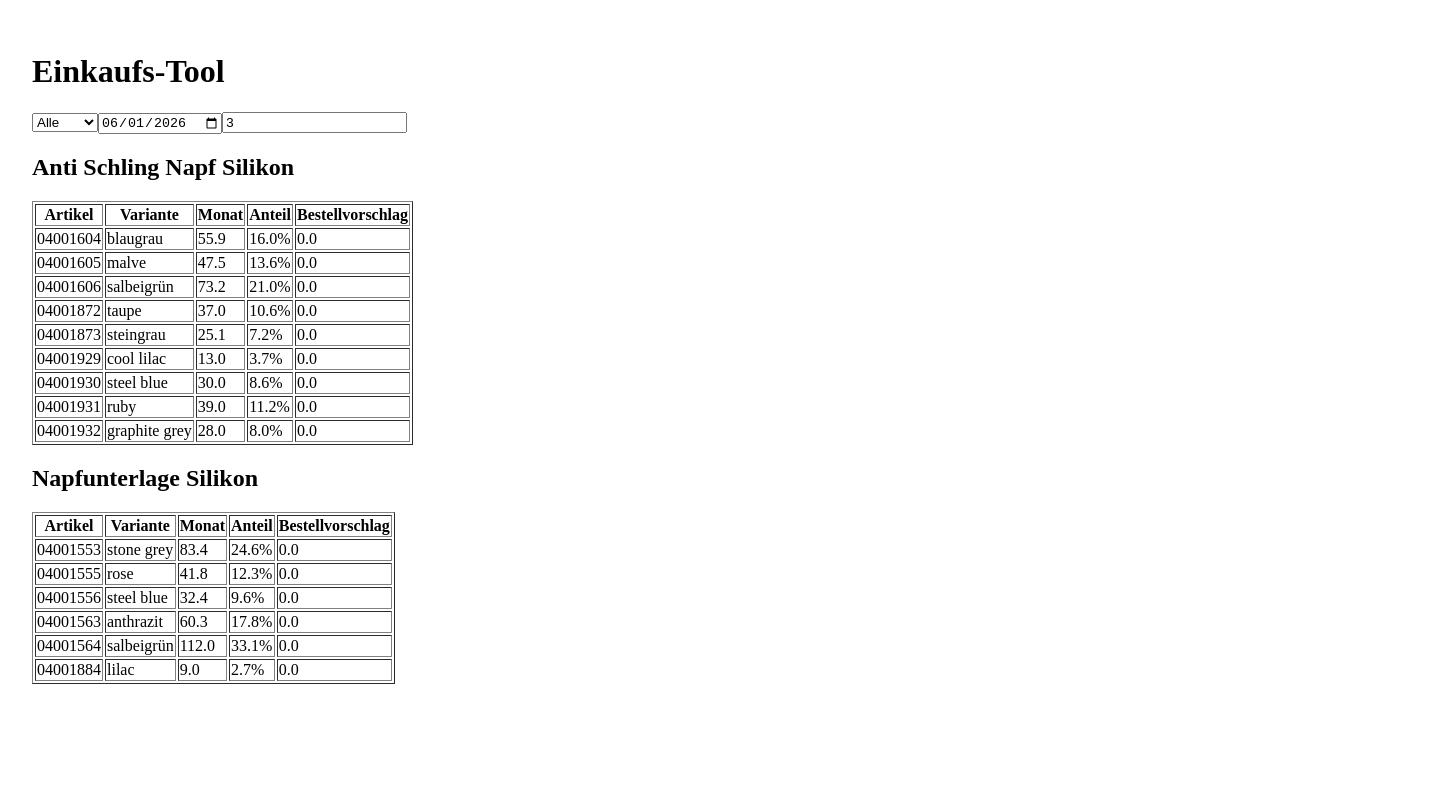
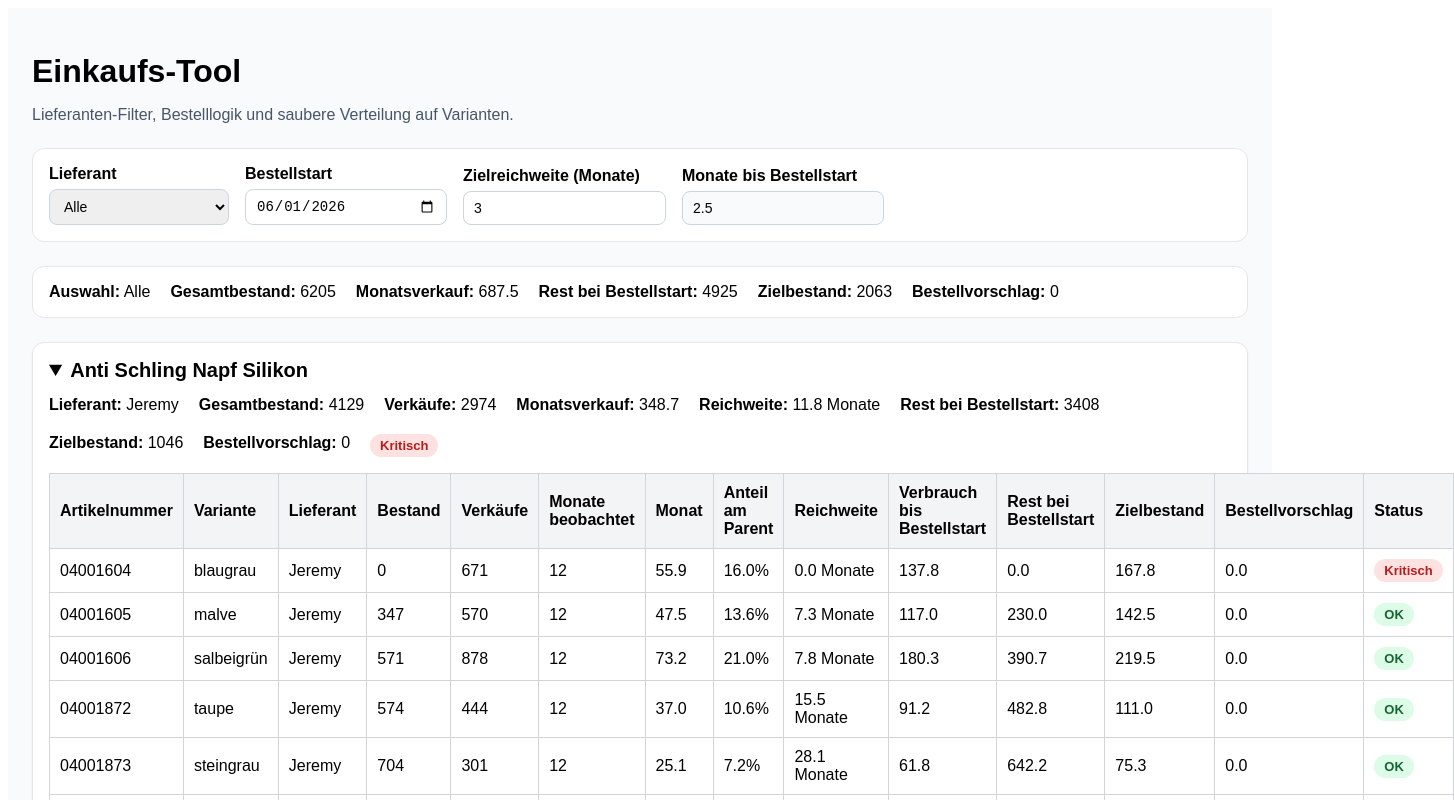
Before and after one commit to kingelvis150888-byte/einkaufs-tool, a Next.js app: page / in a window 1280 px wide. Shown: the top 800 px of the page, 1454 px wide, since content can reach past the window. Built offline with nearby package versions, Linux system fonts and the light colour scheme.

Commit message:
Update page.js

```diff
--- a/app/page.js
+++ b/app/page.js
@@ -1,6 +1,6 @@
 "use client";
 
-import { useMemo, useState } from "react";
+import { useState } from "react";
 
 const data = [
   {
@@ -145,6 +145,21 @@ function getMonthlySales(sales, monthsObserved) {
   return monthsObserved > 0 ? sales / monthsObserved : 0;
 }
 
+function getCoverageMonths(stock, monthlySales) {
+  if (monthlySales <= 0) return 999;
+  return stock / monthlySales;
+}
+
+function getStatusByCoverage(coverage) {
+  if (coverage < 1) {
+    return { label: "Kritisch", bg: "#fee2e2", color: "#b91c1c" };
+  }
+  if (coverage < 3) {
+    return { label: "Achtung", bg: "#fef3c7", color: "#b45309" };
+  }
+  return { label: "OK", bg: "#dcfce7", color: "#166534" };
+}
+
 function groupData(items) {
   const grouped = {};
   for (const item of items) {
@@ -154,6 +169,38 @@ function groupData(items) {
   return grouped;
 }
 
+function badgeStyle(status) {
+  return {
+    display: "inline-block",
+    padding: "4px 10px",
+    borderRadius: 999,
+    fontWeight: 700,
+    background: status.bg,
+    color: status.color,
+    fontSize: 13,
+  };
+}
+
+const th = {
+  border: "1px solid #d1d5db",
+  padding: "10px",
+  textAlign: "left",
+  background: "#f3f4f6",
+};
+
+const td = {
+  border: "1px solid #d1d5db",
+  padding: "10px",
+};
+
+const inputStyle = {
+  padding: "8px 10px",
+  border: "1px solid #cbd5e1",
+  borderRadius: 8,
+  fontSize: 14,
+  minWidth: 180,
+};
+
 export default function Home() {
   const [orderDate, setOrderDate] = useState("2026-06-01");
   const [targetMonths, setTargetMonths] = useState(3);
@@ -162,8 +209,10 @@ export default function Home() {
   const today = new Date("2026-03-18");
   const orderDateObj = new Date(orderDate);
 
-  const monthsUntilOrder =
-    (orderDateObj - today) / (1000 * 60 * 60 * 24) / 30.44;
+  const monthsUntilOrder = Math.max(
+    0,
+    (orderDateObj - today) / (1000 * 60 * 60 * 24) / 30.44
+  );
 
   const suppliers = ["Alle", ...new Set(data.map((d) => d.supplier))];
 
@@ -174,108 +223,255 @@ export default function Home() {
 
   const grouped = groupData(filteredData);
 
+  const overallMonthlySales = filteredData.reduce(
+    (sum, item) => sum + getMonthlySales(item.sales, item.monthsObserved),
+    0
+  );
+
+  const overallStock = filteredData.reduce((sum, item) => sum + item.stock, 0);
+
+  const overallProjectedAtOrder = filteredData.reduce((sum, item) => {
+    const monthlySales = getMonthlySales(item.sales, item.monthsObserved);
+    const projectedSalesUntilOrder = monthlySales * monthsUntilOrder;
+    const projectedStockAtOrder = Math.max(0, item.stock - projectedSalesUntilOrder);
+    return sum + projectedStockAtOrder;
+  }, 0);
+
+  const overallTargetStock = filteredData.reduce((sum, item) => {
+    const monthlySales = getMonthlySales(item.sales, item.monthsObserved);
+    return sum + monthlySales * targetMonths;
+  }, 0);
+
+  const overallRecommendation = Math.max(0, overallTargetStock - overallProjectedAtOrder);
+
   return (
-    <main style={{ padding: 24 }}>
-      <h1>Einkaufs-Tool</h1>
+    <main
+      style={{
+        padding: 24,
+        fontFamily: "Arial, sans-serif",
+        background: "#f8fafc",
+        minHeight: "100vh",
+      }}
+    >
+      <h1 style={{ marginBottom: 8 }}>Einkaufs-Tool</h1>
+      <p style={{ marginBottom: 24, color: "#475569" }}>
+        Lieferanten-Filter, Bestelllogik und saubere Verteilung auf Varianten.
+      </p>
 
-      <div style={{ marginBottom: 20 }}>
+      <div
+        style={{
+          display: "flex",
+          gap: 16,
+          flexWrap: "wrap",
+          alignItems: "end",
+          background: "white",
+          border: "1px solid #e5e7eb",
+          borderRadius: 12,
+          padding: 16,
+          marginBottom: 24,
+        }}
+      >
+        <div>
+          <div style={{ marginBottom: 6, fontWeight: 700 }}>Lieferant</div>
           <select
             value={supplierFilter}
             onChange={(e) => setSupplierFilter(e.target.value)}
+            style={inputStyle}
           >
-          {suppliers.map((s) => (
-            <option key={s}>{s}</option>
+            {suppliers.map((supplier) => (
+              <option key={supplier} value={supplier}>
+                {supplier}
+              </option>
             ))}
           </select>
+        </div>
 
+        <div>
+          <div style={{ marginBottom: 6, fontWeight: 700 }}>Bestellstart</div>
           <input
             type="date"
             value={orderDate}
             onChange={(e) => setOrderDate(e.target.value)}
-        />
-
-        <input
-          type="number"
-          value={targetMonths}
-          onChange={(e) => setTargetMonths(Number(e.target.value))}
+            style={inputStyle}
           />
         </div>
 
+        <div>
+          <div style={{ marginBottom: 6, fontWeight: 700 }}>Zielreichweite (Monate)</div>
+          <input
+            type="number"
+            min="1"
+            step="1"
+            value={targetMonths}
+            onChange={(e) => setTargetMonths(Number(e.target.value))}
+            style={inputStyle}
+          />
+        </div>
+
+        <div>
+          <div style={{ marginBottom: 6, fontWeight: 700 }}>Monate bis Bestellstart</div>
+          <div style={{ ...inputStyle, background: "#f8fafc" }}>
+            {monthsUntilOrder.toFixed(1)}
+          </div>
+        </div>
+      </div>
+
+      <div
+        style={{
+          display: "flex",
+          gap: 20,
+          flexWrap: "wrap",
+          background: "white",
+          border: "1px solid #e5e7eb",
+          borderRadius: 12,
+          padding: 16,
+          marginBottom: 24,
+        }}
+      >
+        <div><strong>Auswahl:</strong> {supplierFilter}</div>
+        <div><strong>Gesamtbestand:</strong> {overallStock.toFixed(0)}</div>
+        <div><strong>Monatsverkauf:</strong> {overallMonthlySales.toFixed(1)}</div>
+        <div><strong>Rest bei Bestellstart:</strong> {overallProjectedAtOrder.toFixed(0)}</div>
+        <div><strong>Zielbestand:</strong> {overallTargetStock.toFixed(0)}</div>
+        <div><strong>Bestellvorschlag:</strong> {overallRecommendation.toFixed(0)}</div>
+      </div>
+
       {Object.entries(grouped).map(([parent, items]) => {
-        const enriched = items.map((item) => {
-          const monthlySales = getMonthlySales(
-            item.sales,
-            item.monthsObserved
-          );
-
-          const projectedStock =
-            item.stock - monthlySales * monthsUntilOrder;
-
+        const baseItems = items.map((item) => {
+          const monthlySales = getMonthlySales(item.sales, item.monthsObserved);
+          const projectedSalesUntilOrder = monthlySales * monthsUntilOrder;
+          const projectedStockAtOrder = Math.max(0, item.stock - projectedSalesUntilOrder);
           const targetStock = monthlySales * targetMonths;
+          const coverage = getCoverageMonths(item.stock, monthlySales);
+          const status = getStatusByCoverage(coverage);
 
           return {
             ...item,
             monthlySales,
-            projectedStock,
+            projectedSalesUntilOrder,
+            projectedStockAtOrder,
             targetStock,
+            coverage,
+            status,
           };
         });
 
-        const parentMonthly = enriched.reduce(
-          (sum, i) => sum + i.monthlySales,
+        const totalStock = baseItems.reduce((sum, item) => sum + item.stock, 0);
+        const totalSales = baseItems.reduce((sum, item) => sum + item.sales, 0);
+        const totalMonthlySales = baseItems.reduce((sum, item) => sum + item.monthlySales, 0);
+        const parentCoverage = getCoverageMonths(totalStock, totalMonthlySales);
+        const parentProjectedStockAtOrder = baseItems.reduce(
+          (sum, item) => sum + item.projectedStockAtOrder,
           0
         );
-
-        const parentProjected = enriched.reduce(
-          (sum, i) => sum + Math.max(0, i.projectedStock),
-          0
+        const parentTargetStock = baseItems.reduce((sum, item) => sum + item.targetStock, 0);
+        const parentRecommendedOrderQty = Math.max(
+          0,
+          parentTargetStock - parentProjectedStockAtOrder
         );
 
-        const parentTarget = enriched.reduce(
-          (sum, i) => sum + i.targetStock,
-          0
-        );
+        const enrichedItems = baseItems.map((item) => {
+          const share =
+            totalMonthlySales > 0
+              ? (item.monthlySales / totalMonthlySales) * 100
+              : 0;
 
-        const parentOrder = Math.max(0, parentTarget - parentProjected);
+          const distributedOrderQty = (parentRecommendedOrderQty * share) / 100;
+
+          return {
+            ...item,
+            share,
+            distributedOrderQty,
+          };
+        });
+
+        const parentStatus =
+          enrichedItems.some((item) => item.status.label === "Kritisch")
+            ? { label: "Kritisch", bg: "#fee2e2", color: "#b91c1c" }
+            : enrichedItems.some((item) => item.status.label === "Achtung")
+            ? { label: "Achtung", bg: "#fef3c7", color: "#b45309" }
+            : { label: "OK", bg: "#dcfce7", color: "#166534" };
 
         return (
-          <div key={parent}>
-            <h2>{parent}</h2>
+          <details
+            key={parent}
+            open
+            style={{
+              marginBottom: 24,
+              background: "white",
+              border: "1px solid #e5e7eb",
+              borderRadius: 12,
+              padding: 16,
+              boxShadow: "0 1px 3px rgba(0,0,0,0.05)",
+            }}
+          >
+            <summary style={{ cursor: "pointer", fontSize: 20, fontWeight: 700 }}>
+              {parent}
+            </summary>
 
-            <table border="1">
+            <div
+              style={{
+                display: "flex",
+                gap: 20,
+                flexWrap: "wrap",
+                marginTop: 14,
+                marginBottom: 16,
+              }}
+            >
+              <div><strong>Lieferant:</strong> {items[0].supplier}</div>
+              <div><strong>Gesamtbestand:</strong> {totalStock.toFixed(0)}</div>
+              <div><strong>Verkäufe:</strong> {totalSales.toFixed(0)}</div>
+              <div><strong>Monatsverkauf:</strong> {totalMonthlySales.toFixed(1)}</div>
+              <div><strong>Reichweite:</strong> {parentCoverage.toFixed(1)} Monate</div>
+              <div><strong>Rest bei Bestellstart:</strong> {parentProjectedStockAtOrder.toFixed(0)}</div>
+              <div><strong>Zielbestand:</strong> {parentTargetStock.toFixed(0)}</div>
+              <div><strong>Bestellvorschlag:</strong> {parentRecommendedOrderQty.toFixed(0)}</div>
+              <div><span style={badgeStyle(parentStatus)}>{parentStatus.label}</span></div>
+            </div>
+
+            <table style={{ width: "100%", borderCollapse: "collapse", background: "white" }}>
               <thead>
                 <tr>
-                  <th>Artikel</th>
-                  <th>Variante</th>
-                  <th>Monat</th>
-                  <th>Anteil</th>
-                  <th>Bestellvorschlag</th>
+                  <th style={th}>Artikelnummer</th>
+                  <th style={th}>Variante</th>
+                  <th style={th}>Lieferant</th>
+                  <th style={th}>Bestand</th>
+                  <th style={th}>Verkäufe</th>
+                  <th style={th}>Monate beobachtet</th>
+                  <th style={th}>Monat</th>
+                  <th style={th}>Anteil am Parent</th>
+                  <th style={th}>Reichweite</th>
+                  <th style={th}>Verbrauch bis Bestellstart</th>
+                  <th style={th}>Rest bei Bestellstart</th>
+                  <th style={th}>Zielbestand</th>
+                  <th style={th}>Bestellvorschlag</th>
+                  <th style={th}>Status</th>
                 </tr>
               </thead>
-
               <tbody>
-                {enriched.map((item) => {
-                  const share =
-                    parentMonthly > 0
-                      ? (item.monthlySales / parentMonthly) * 100
-                      : 0;
-
-                  const order =
-                    (parentOrder * share) / 100;
-
-                  return (
+                {enrichedItems.map((item) => (
                   <tr key={item.articleNumber}>
-                      <td>{item.articleNumber}</td>
-                      <td>{item.variant}</td>
-                      <td>{item.monthlySales.toFixed(1)}</td>
-                      <td>{share.toFixed(1)}%</td>
-                      <td>{order.toFixed(1)}</td>
+                    <td style={td}>{item.articleNumber}</td>
+                    <td style={td}>{item.variant}</td>
+                    <td style={td}>{item.supplier}</td>
+                    <td style={td}>{item.stock}</td>
+                    <td style={td}>{item.sales}</td>
+                    <td style={td}>{item.monthsObserved}</td>
+                    <td style={td}>{item.monthlySales.toFixed(1)}</td>
+                    <td style={td}>{item.share.toFixed(1)}%</td>
+                    <td style={td}>{item.coverage.toFixed(1)} Monate</td>
+                    <td style={td}>{item.projectedSalesUntilOrder.toFixed(1)}</td>
+                    <td style={td}>{item.projectedStockAtOrder.toFixed(1)}</td>
+                    <td style={td}>{item.targetStock.toFixed(1)}</td>
+                    <td style={td}>{item.distributedOrderQty.toFixed(1)}</td>
+                    <td style={td}>
+                      <span style={badgeStyle(item.status)}>{item.status.label}</span>
+                    </td>
                   </tr>
-                  );
-                })}
+                ))}
               </tbody>
             </table>
-          </div>
+          </details>
         );
       })}
     </main>
```
Lines whose indentation alone changed are shown as unchanged.
